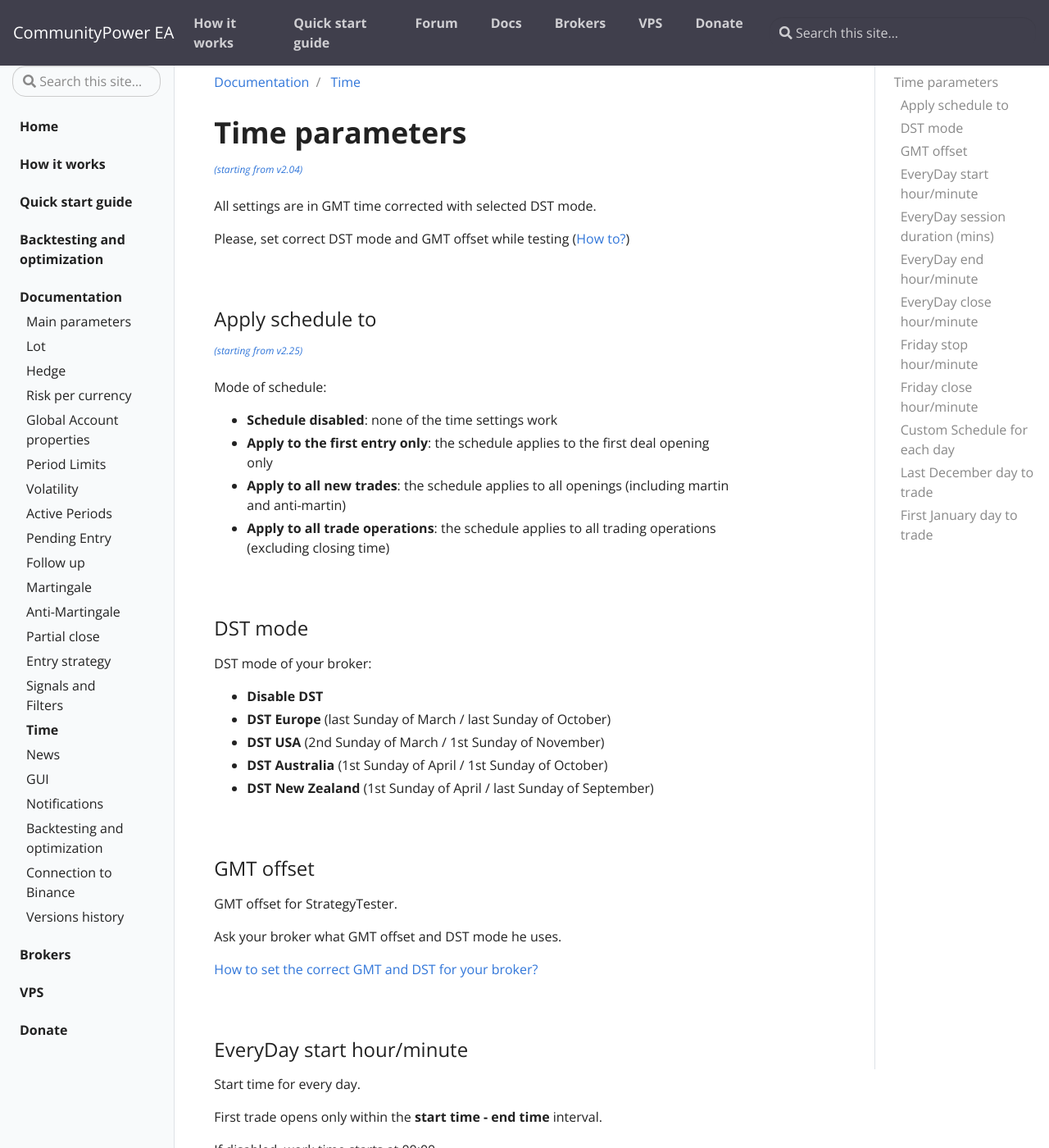
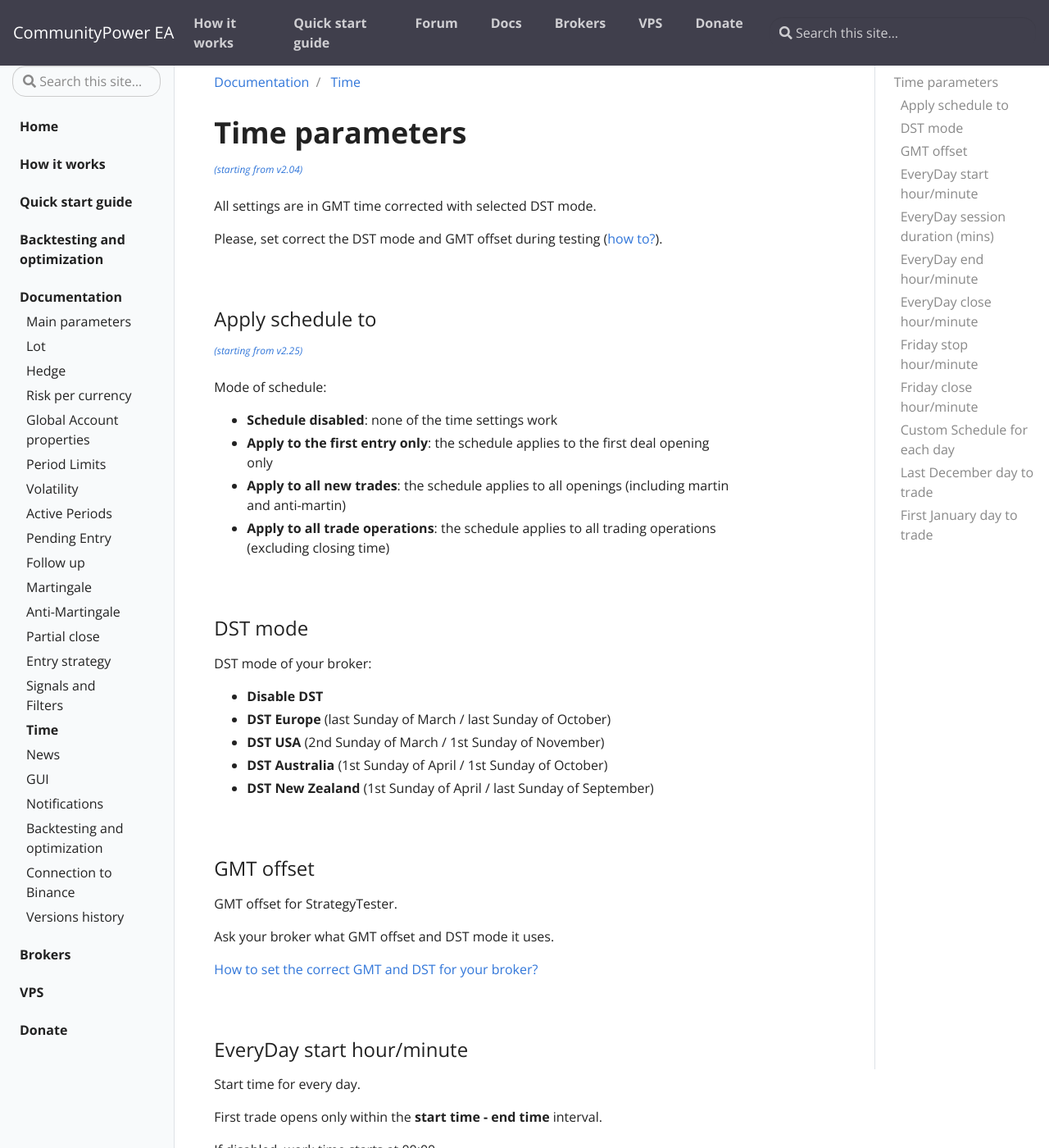
Before and after one commit to komposter/CommunityPowerEA.com, a Jekyll site: the page built from _docs/time.md, in a window 1280 px wide and 1400 px high. Shown: the whole window at 82% size. Built offline with Jekyll 4.4.1, drawn with Linux system fonts in a browser that asks for light colours.

Commit message:
Content change

```diff
--- a/_docs/time.md
+++ b/_docs/time.md
@@ -11,7 +11,7 @@ permalink: /docs/time
 
 All settings are in GMT time corrected with selected DST mode.
 
-Please, set correct DST mode and GMT offset while testing ([How to?](https://communitypowerea.userecho.com/en/communities/7/topics/273-how-to-set-the-correct-gmt-and-dst-for-your-broker))
+Please, set correct the DST mode and GMT offset during testing ([how to?](/docs/faq/gmt-and-dst)).
 
 
 <br />
@@ -43,9 +43,9 @@ DST mode of your broker:
 
 GMT offset for StrategyTester.
 
-Ask your broker what GMT offset and DST mode he uses.
+Ask your broker what GMT offset and DST mode it uses.
 
-[How to set the correct GMT and DST for your broker?](https://communitypowerea.userecho.com/en/communities/7/topics/273-how-to-set-the-correct-gmt-and-dst-for-your-broker)
+[How to set the correct GMT and DST for your broker?](/docs/faq/gmt-and-dst)
 
 <br />
 
```
